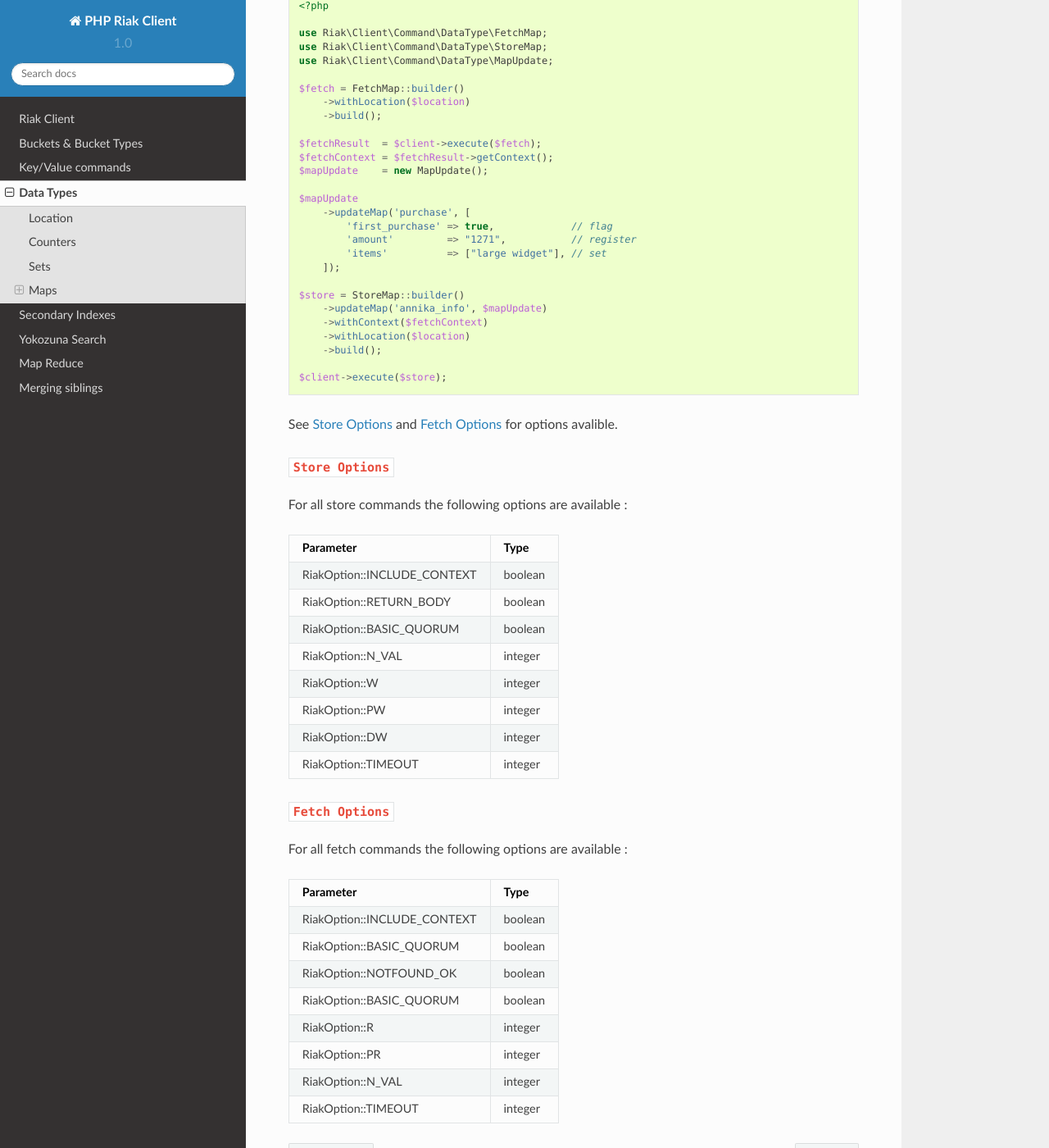
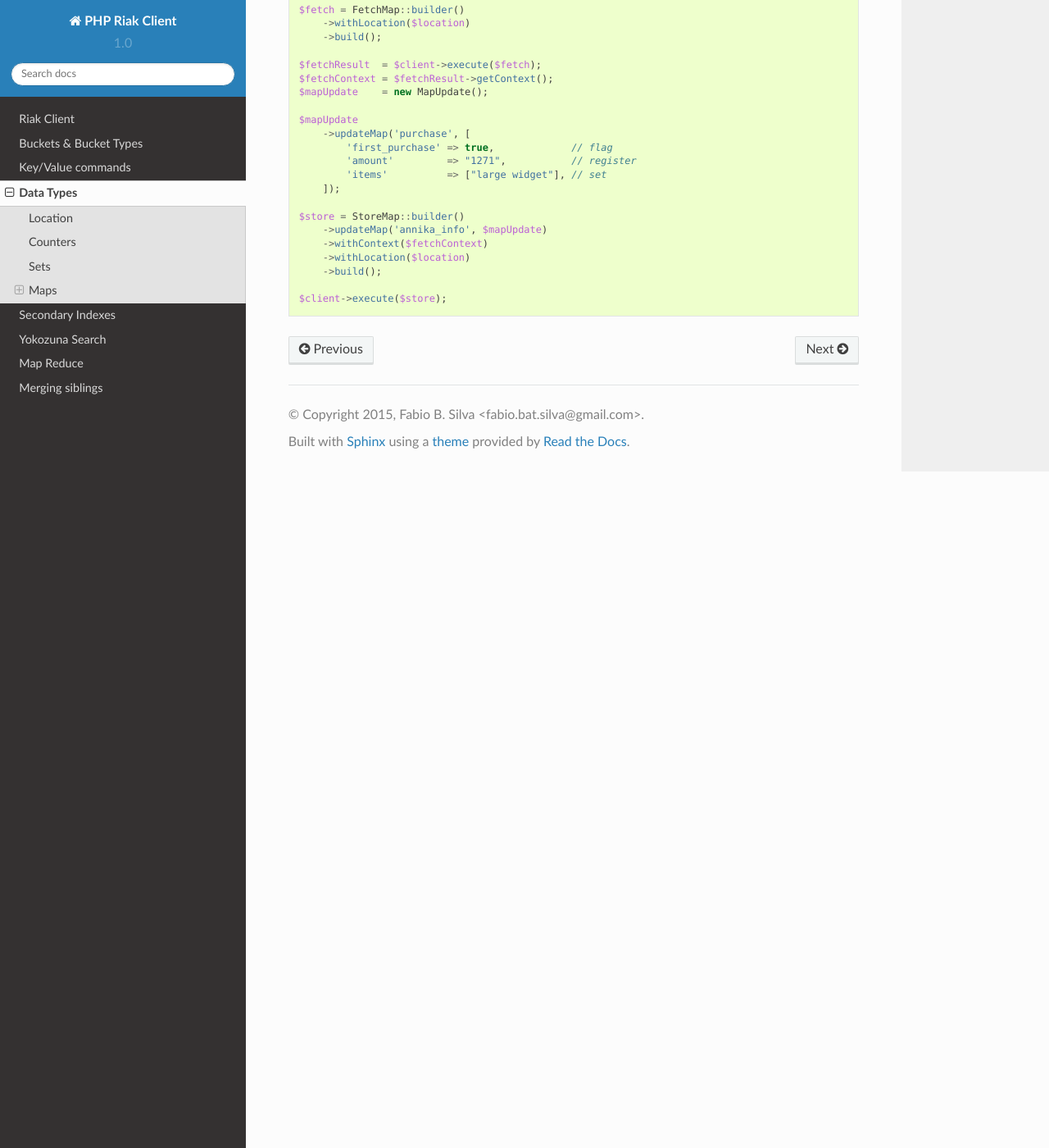
Before and after one commit to php-riak/riak-client, a Sphinx documentation site: the page built from docs/source/datatype.rst, in a window 1280 px wide and 1400 px high, scrolled down 9115 px. Shown: the whole window at 82% size. Built offline with Sphinx 7.4.7 and the Read the Docs theme 2.0.0, drawn with Linux system fonts in a browser that asks for light colours; some of the changed text lies outside the part shown.

Commit message:
Update docs

```diff
--- a/docs/source/datatype.rst
+++ b/docs/source/datatype.rst
@@ -103,8 +103,6 @@ For a counter to be useful, you need to be able to decrement it in addition to i
 
     $client->execute($store);
 
-See :ref:`reference-command-datatype-store-options` and :ref:`reference-command-datatype-fetch-options` for options avalible.
-
 
 .. _reference-crdt-sets:
 
@@ -190,9 +188,6 @@ but if we visit them, we won't have time to visit Montreal, so we need to remove
     var_dump($value);
     // ["Ottawa","Vancouver","Toronto"]
 
-
-
-See :ref:`reference-command-datatype-store-options` and :ref:`reference-command-datatype-fetch-options` for options avalible.
 
 .. _reference-crdt-maps:
 
@@ -549,49 +544,4 @@ If we wanted to add store information about one of Annika's specific purchases,
     $client->execute($store);
 
 
-See :ref:`reference-command-datatype-store-options` and :ref:`reference-command-datatype-fetch-options` for options avalible.
-
-.. _reference-command-datatype-store-options:
-
-``Store Options``
-------------------
-
-For all store commands the following options are available :
-
-===========================  ==========
-Parameter                    Type
-===========================  ==========
-RiakOption::INCLUDE_CONTEXT  boolean
-RiakOption::RETURN_BODY      boolean
-RiakOption::BASIC_QUORUM     boolean
-RiakOption::N_VAL            integer
-RiakOption::W                integer
-RiakOption::PW               integer
-RiakOption::DW               integer
-RiakOption::TIMEOUT          integer
-===========================  ==========
-
-
-.. _reference-command-datatype-fetch-options:
-
-``Fetch Options``
-------------------
-
-For all fetch commands the following options are available :
-
-===========================  ==========
-Parameter                    Type
-===========================  ==========
-RiakOption::INCLUDE_CONTEXT  boolean
-RiakOption::BASIC_QUORUM     boolean
-RiakOption::NOTFOUND_OK      boolean
-RiakOption::BASIC_QUORUM     boolean
-RiakOption::R                integer
-RiakOption::PR               integer
-RiakOption::N_VAL            integer
-RiakOption::TIMEOUT          integer
-===========================  ==========
-
-
-
 .. _`Basho CRDT Docs`: http://docs.basho.com/riak/latest/dev/using/data-types
```
